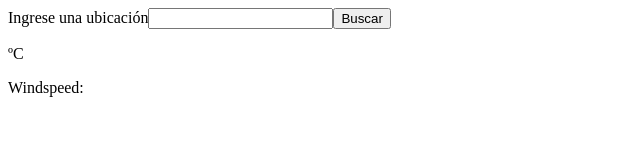
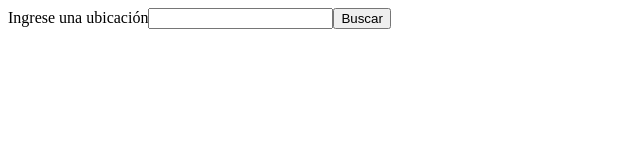
Before and after one commit to mostazzita/weatherApp, a React (Vite) app: page / in a window 1280 px wide. Shown: the top 160 px of the page, without its empty margins (0-640 px from the left). Built offline with nearby package versions, Linux system fonts and the light colour scheme.

Commit message:
hotfix: texto se renderizaba antes de hacer fetching de la data, ahora solo se renderiza cuando se realiza el fetching

```diff
--- a/src/App.jsx
+++ b/src/App.jsx
@@ -40,8 +40,8 @@ function App() {
       </form>
 
       <p>{weatherInfo ? weatherInfo.address : null}</p>
-      <p>{weatherInfo ? weatherInfo.currentConditions.temp : null} ºC</p>
-      <p>Windspeed: {weatherInfo ? weatherInfo.currentConditions.windspeed : null}</p>
+      <p>{weatherInfo ? `${weatherInfo.currentConditions.temp} ºC` : null}</p>
+      <p>{weatherInfo ? `Windspeed: ${weatherInfo.currentConditions.windspeed}` : null}</p>
       <p>{weatherInfo ? weatherInfo.currentConditions.conditions : null}</p>
 
     </>
```
